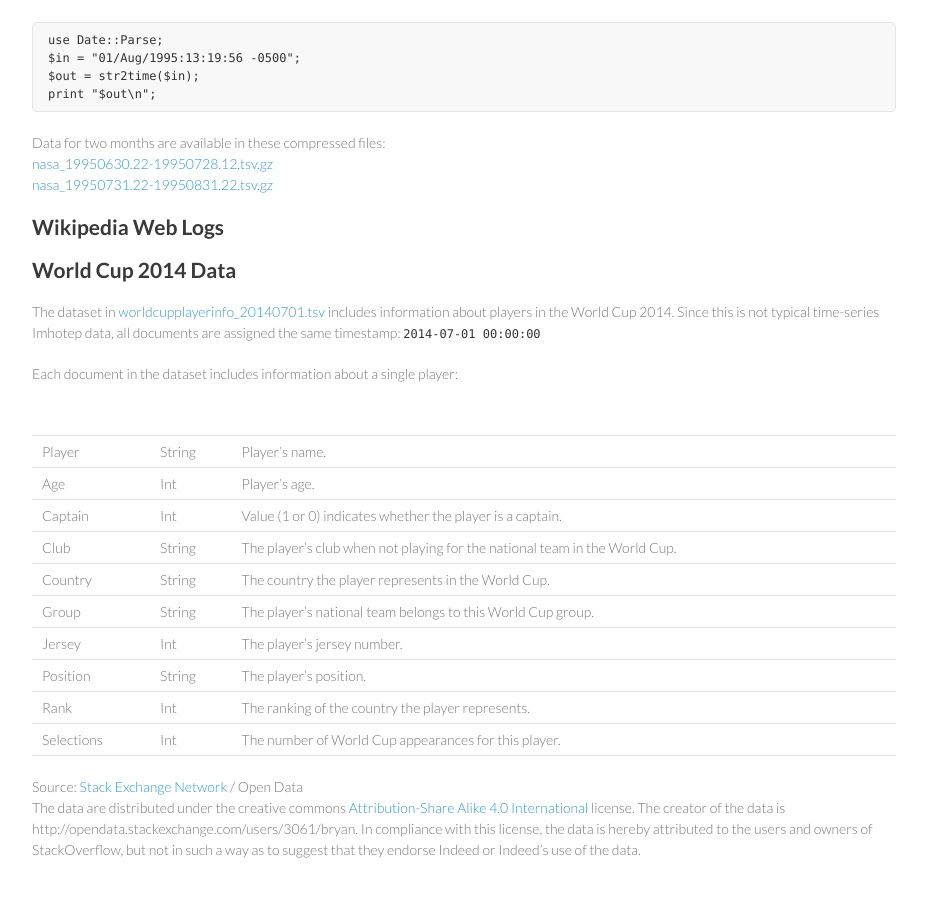
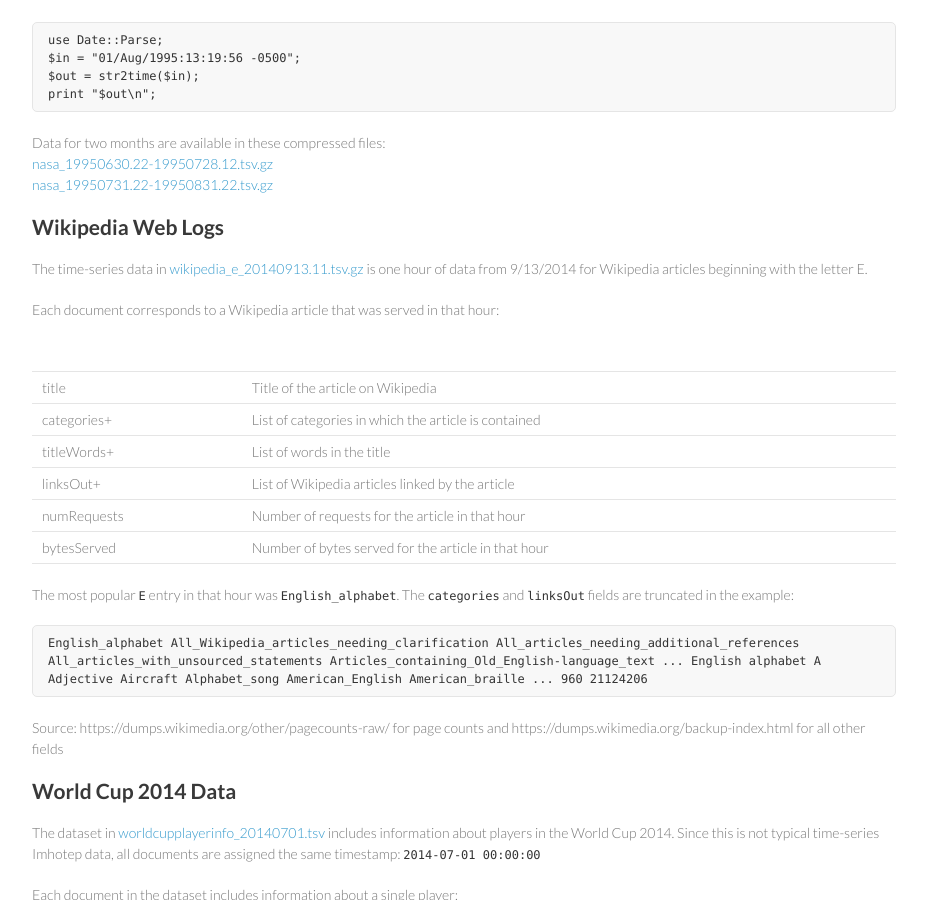
Before and after one commit to indeedeng/imhotep, a Jekyll site: the page built from docs/sample-data.md, in a window 1280 px wide and 900 px high, scrolled down 700 px. Shown: the whole window, without its empty margins (294-1221 px from the left). Built offline with Jekyll 4.4.1, drawn with Linux system fonts in a browser that asks for light colours; Markdown is read by kramdown in place of the engine named in the settings.

Commit message:
wikipedia data description

```diff
--- a/docs/sample-data.md
+++ b/docs/sample-data.md
@@ -35,6 +35,24 @@ Data for two months are available in these compressed files:<br>
 [nasa_19950731.22-19950831.22.tsv.gz](http://indeedeng.github.io/imhotep/files/nasa_19950731.22-19950831.22.tsv.gz)
 
 ## Wikipedia Web Logs
+The time-series data in [wikipedia_e_20140913.11.tsv.gz](http://indeedeng.github.io/imhotep/files/wikipedia_e_20140913.11.tsv.gz) is one hour of data from 9/13/2014 for Wikipedia articles beginning with the letter E.
+
+Each document corresponds to a Wikipedia article that was served in that hour:
+
+| | |
+| ----- | ------- |
+| title | Title of the article on Wikipedia
+| categories+ | List of categories in which the article is contained
+| titleWords+ | List of words in the title
+| linksOut+ | List of Wikipedia articles linked by the article
+| numRequests | Number of requests for the article in that hour
+| bytesServed | Number of bytes served for the article in that hour
+
+The most popular `E` entry in that hour was `English_alphabet`. The `categories` and `linksOut` fields are truncated in the example:
+
+<pre>English_alphabet All_Wikipedia_articles_needing_clarification All_articles_needing_additional_references All_articles_with_unsourced_statements Articles_containing_Old_English-language_text ... English alphabet A Adjective Aircraft Alphabet_song American_English American_braille ... 960 21124206</pre>
+
+Source: https://dumps.wikimedia.org/other/pagecounts-raw/ for page counts and https://dumps.wikimedia.org/backup-index.html for all other fields
 
 ## World Cup 2014 Data
 
```
Also changed, not shown: docs/data-file-requirements.md (+2 -1 lines).
